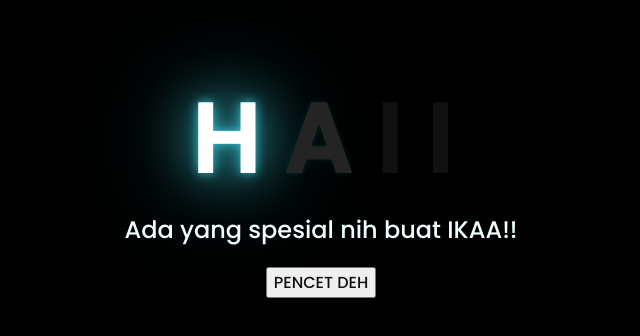
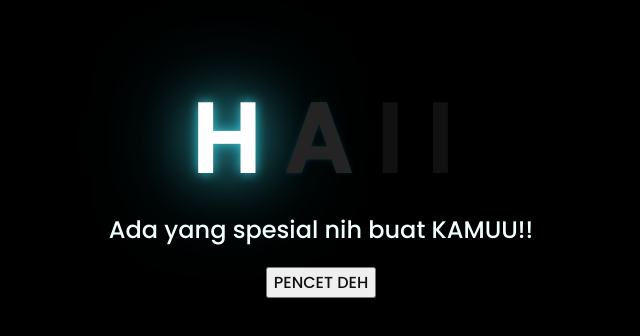
Before and after one commit to nekosea21/for_u_dear_me, a plain HTML site: page index.html in a window 1280 px wide. Shown: the part 226-562 px from the top of the page, without its empty margins (327-967 px from the left). Drawn offline with Linux system fonts and the light colour scheme.

Commit message:
index.html

```diff
--- a/index.html
+++ b/index.html
@@ -17,7 +17,7 @@
         <span>I</span>
     </div>
     <div class="description">
-        <span>Ada yang spesial nih buat IKAA!!</span>
+        <span>Ada yang spesial nih buat KAMUU!!</span>
     </div>
     <div class="button">
         <button>
```
